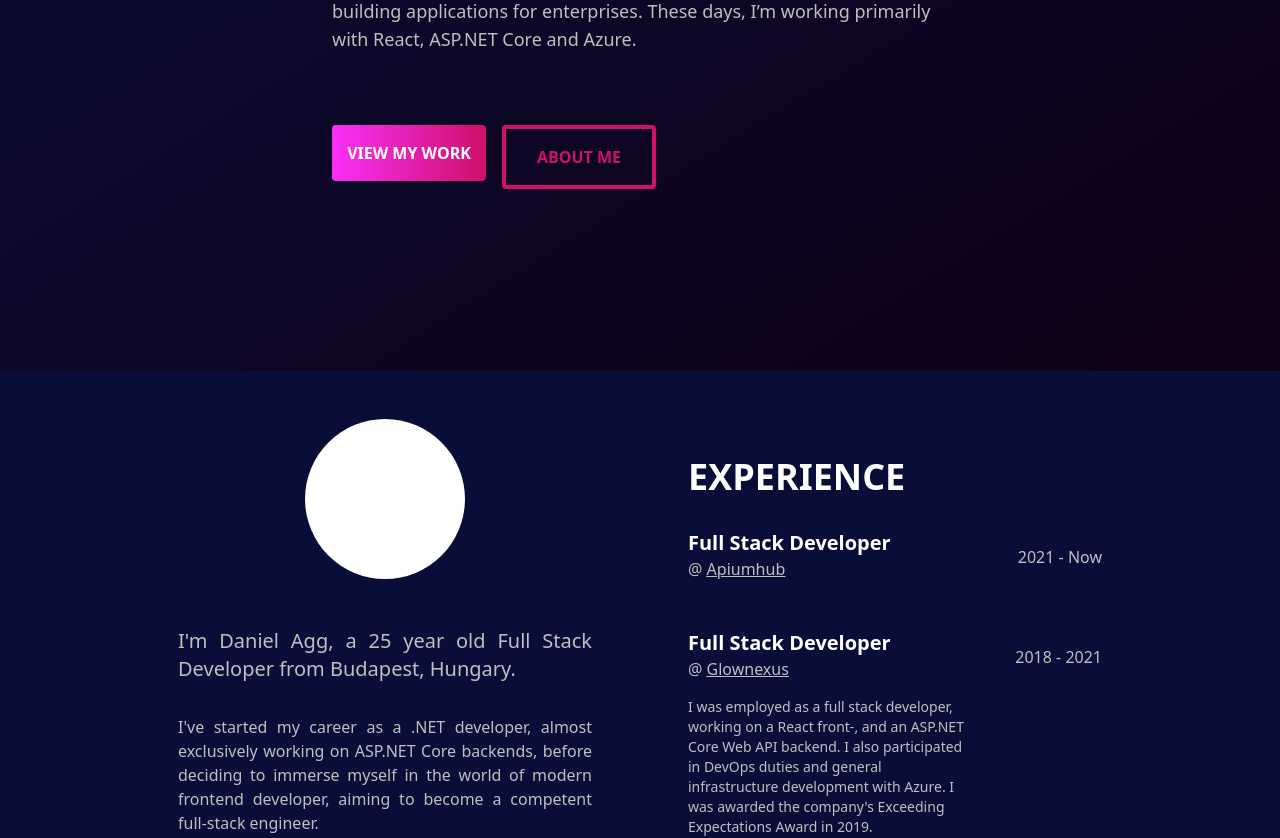
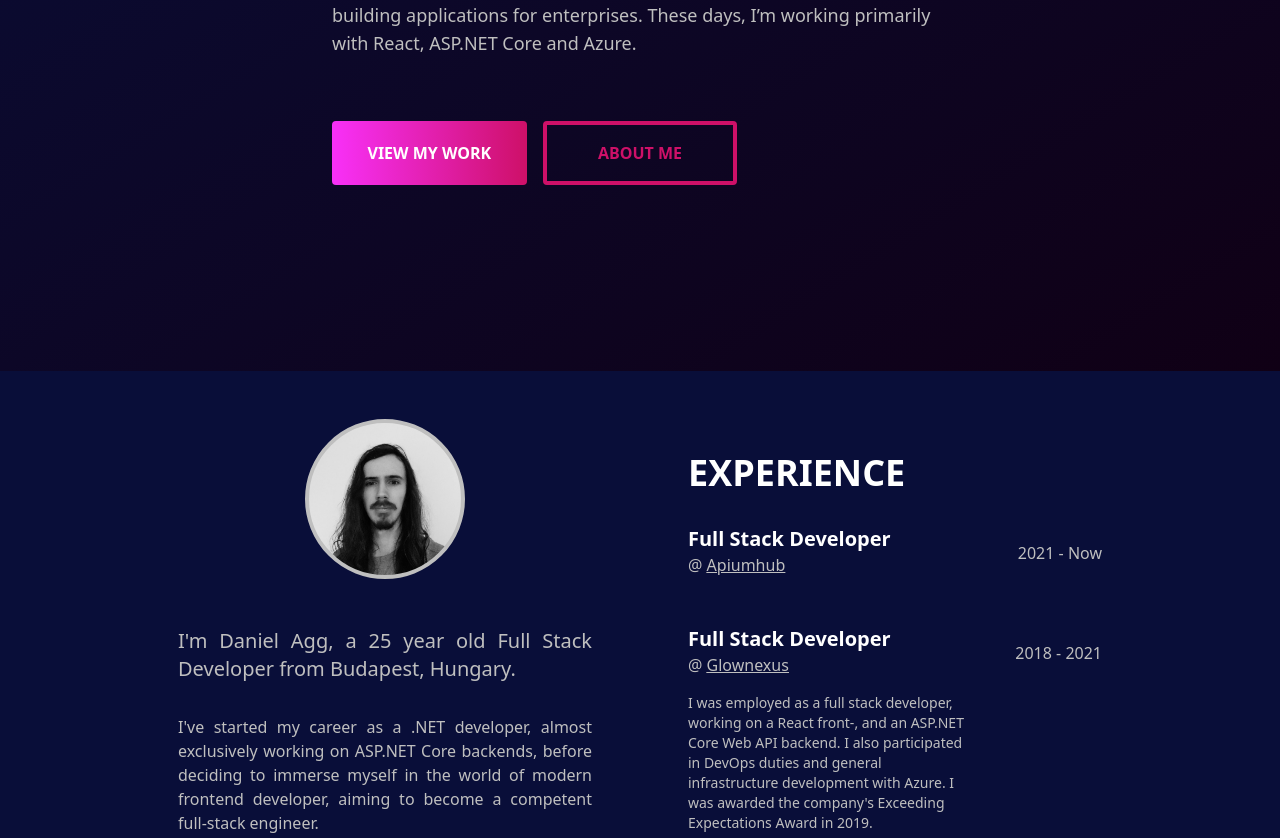
Before and after one commit to danielagg/personal-website-ts, a React (Create React App) app: page / in a window 1280 px wide. Shown: the part 429-1267 px from the top of the page. Built offline with nearby package versions, Linux system fonts and the light colour scheme.

Commit message:
profile pic, box-sizing hack

```diff
--- a/src/sections/about.tsx
+++ b/src/sections/about.tsx
@@ -1,5 +1,6 @@
 import React, { useState } from "react";
 import { Button } from "../shared/button";
+import profilePic from "../assets/profile.jpeg";
 
 export const About = () => {
   const [employments] = useState([
@@ -38,7 +39,10 @@ export const About = () => {
         <div className="block xl:flex xl:space-x-24 xl:items-center xl:justify-between">
           <div className="xl:w-1/2">
             <div className="flex justify-center items-center">
-              <div className="h-28 w-28 lg:h-40 lg:w-40 rounded-full bg-white" />
+              <div
+                className="h-28 w-28 lg:h-40 lg:w-40 rounded-full bg-cover border-4 border-gray"
+                style={{ backgroundImage: `url(${profilePic})` }}
+              />
             </div>
 
             <p className="text-gray text-center xl:text-justify leading-relaxed text-sm xl:text-xl mt-12">
--- a/src/sections/landing.tsx
+++ b/src/sections/landing.tsx
@@ -29,16 +29,16 @@ export const Landing = () => {
           in building applications for enterprises. These days, I’m working
           primarily with React, ASP.NET Core and Azure.
         </p>
-        <div className="w-full flex flex-col xl:flex-row space-y-2 xl:space-x-4 items-center mt-12 xl:mt-16">
+        <div className="w-full flex flex-col xl:flex-row space-y-2 xl:space-y-0 xl:space-x-4 items-center mt-12 xl:mt-16">
           <Button
             variant="filled-pink"
             text="View my Work"
-            className="xl:w-1/4"
+            // className="xl:w-1/4"
           />
           <Button
             variant="outlined-pink"
             text="About me"
-            className="xl:w-1/4"
+            // className="xl:w-1/4"
           />
           <Button
             variant="outlined-pink"
--- a/src/sections/portfolio.tsx
+++ b/src/sections/portfolio.tsx
@@ -20,6 +20,7 @@ export const Portfolio = () => {
       desc: "Political quiz app, with a little bit of description coming here.  Really, just a few sentences to get the attention.",
       appUri: "#",
       githubRepoUri: "#",
+      isComingSoon: true,
     },
     {
       id: 2,
@@ -99,19 +100,18 @@ const PortfolioCard = ({ data }: { data: PortfolioProject }) => {
         onClick={() => setShowFullDetail(!showFullDetails)}
         className="text-center cursor-pointer flex flex-col justify-center items-center h-full"
       >
-        <h1 className="text-xl xl:text-4xl font-bold">{data.name}</h1>
+        <h1 className="text-xl xl:text-3xl font-bold">{data.name}</h1>
         <p className="text-sm xl:text-lg">{data.techs.join(", ")}</p>
-      </div>
         {showFullDetails && (
           <div className="w-full text-white">
             <p
-            className="text-center text-xs xl:text-base pt-3 text-white cursor-pointer"
+              className="text-center text-xs xl:text-sm pt-3 xl:pt-8 text-white cursor-pointer"
               onClick={() => setShowFullDetail(!showFullDetails)}
             >
               {data.desc}
             </p>
             {!data.isComingSoon && (
-            <div className="flex justify-between space-x-2 pt-6 xl:pt-8">
+              <div className="flex justify-between space-x-2 pt-6 xl:pt-6">
                 <Button
                   short
                   variant="filled-white"
@@ -129,5 +129,6 @@ const PortfolioCard = ({ data }: { data: PortfolioProject }) => {
           </div>
         )}
       </div>
+    </div>
   );
 };
--- a/src/shared/button.tsx
+++ b/src/shared/button.tsx
@@ -16,11 +16,11 @@ export const Button = ({
   const variantSpecificStyle = () => {
     switch (variant) {
       case "filled-pink":
-        return "bg-gradient-to-r from-purple-200 to-purple text-white hover:from-purple-200 hover:to-purple-200 hover:text-white";
+        return "bg-gradient-to-r from-purple-200 to-purple text-white border-t-4 border-b-4 border-r-0 border-l-0 border-transparent hover:from-purple-200 hover:to-purple-200 hover:text-white";
       case "outlined-pink":
         return "bg-transparent border-4 border-purple hover:bg-purple hover:text-white text-purple";
       case "filled-white":
-        return "bg-white text-purple";
+        return "bg-white text-purple border-t-4 border-b-4 border-r-0 border-l-0 border-transparent";
       case "outlined-white":
         return "bg-transparent border-4 border-white text-white";
       default:
@@ -29,6 +29,7 @@ export const Button = ({
   };
 
   return (
+    <div className="w-full">
       <div
         className={`${className} ${variantSpecificStyle()} ${
           short ? "py-2" : "py-4"
@@ -36,5 +37,6 @@ export const Button = ({
       >
         <p className={`font-bold uppercase text-sm xl:text-base`}>{text}</p>
       </div>
+    </div>
   );
 };
```
Also changed, not shown: src/assets/profile.jpeg (added). Lines whose indentation alone changed are shown as unchanged.
